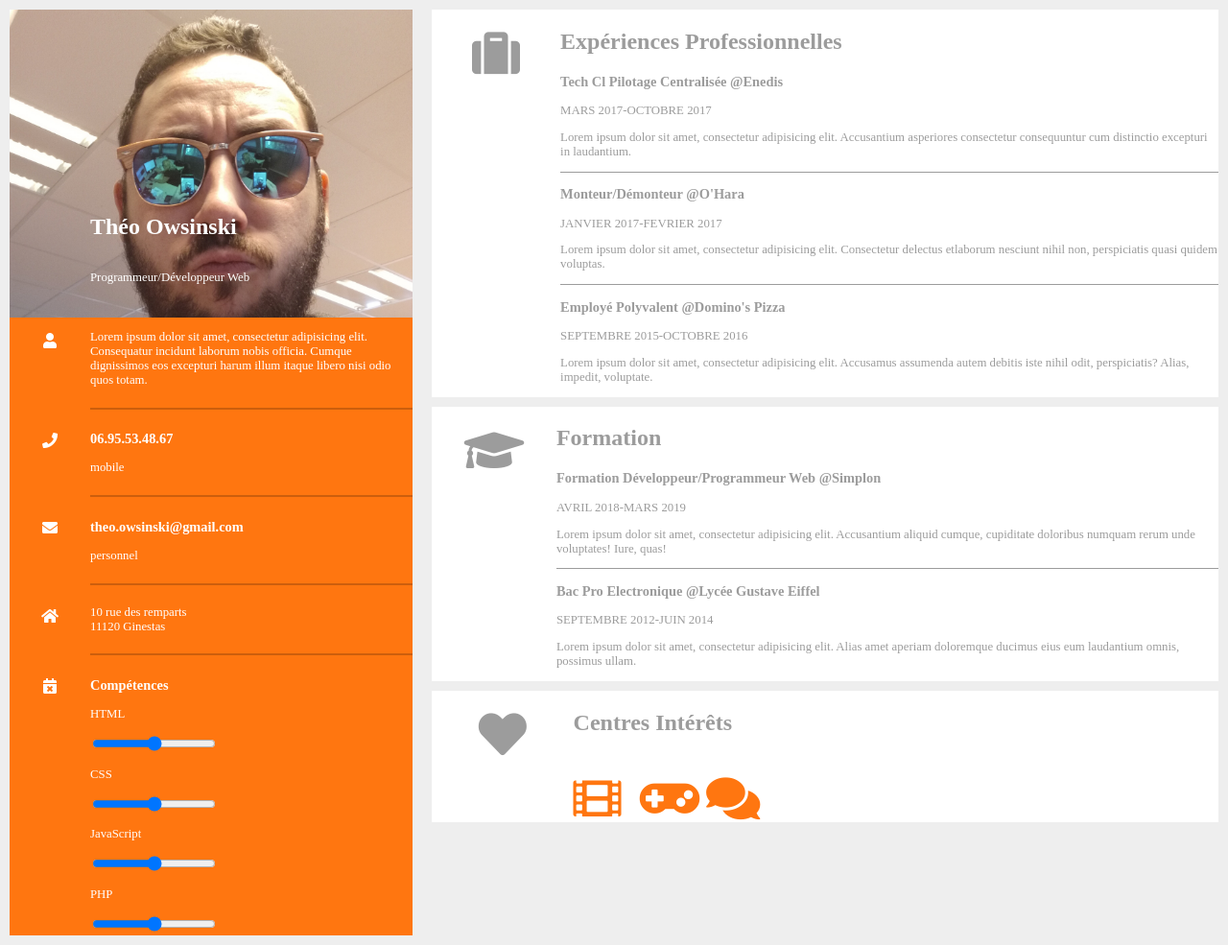
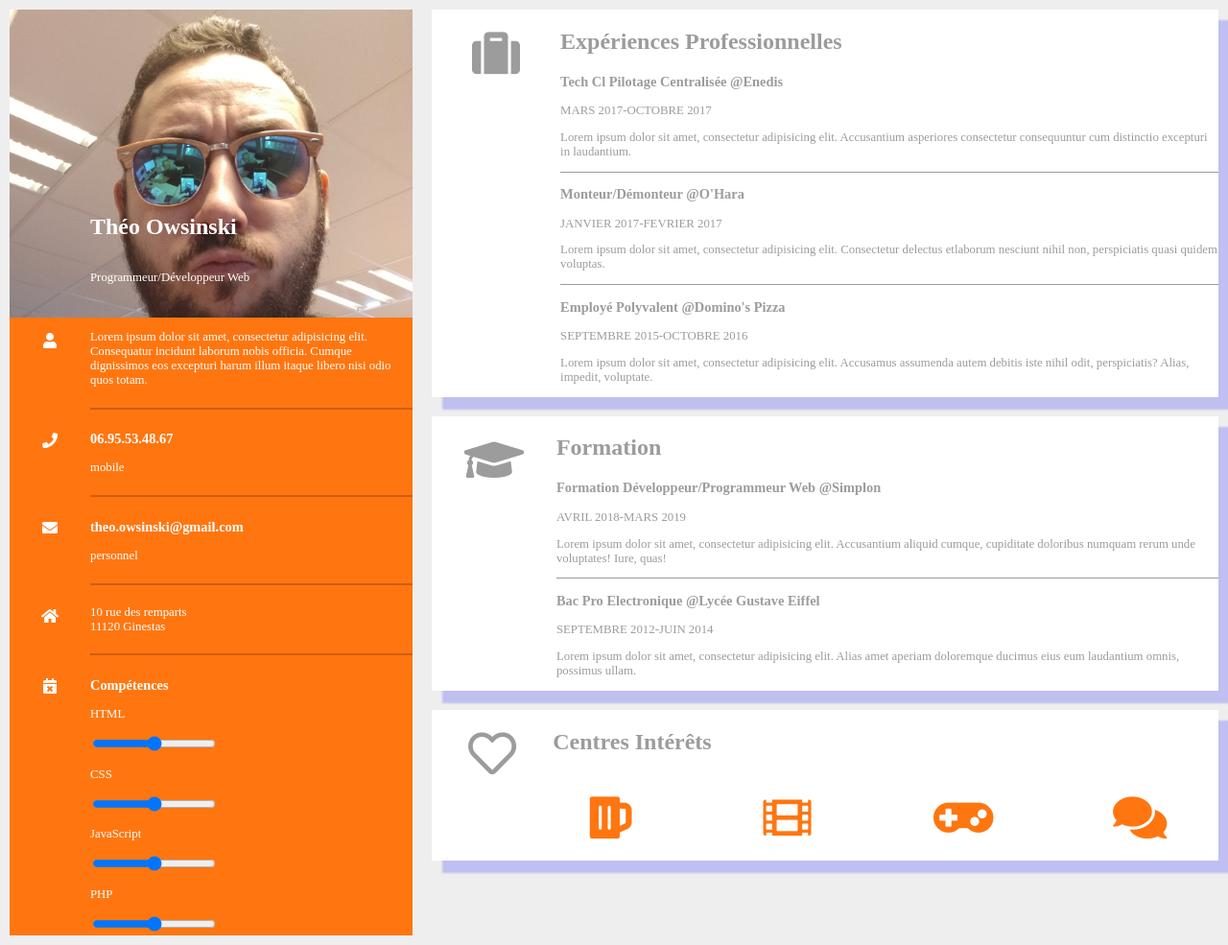
Before and after one commit to toot03/CV, a plain HTML site: page index.html in a window 1280 px wide. Shown: the whole page at 96% size. Drawn offline with Linux system fonts and the light colour scheme.

Commit message:
first commit

```diff
--- a/CSS/style.css
+++ b/CSS/style.css
@@ -81,6 +81,8 @@ main{
     background-color:white;
     margin:10px;
     display:flex;
+    margin-bottom:20px;
+    box-shadow: 12px 12px 2px 1px rgba(0, 0, 255, .2);
 }
 
 main .fas{
@@ -96,8 +98,20 @@ main hr{
     background-color:#9c9c9c;
 }
 
+main .far{
+    width:126.2px;
+    font-size:50px;
+    margin-top:20px;
+    text-align:center;
+}
+
+.interet{
+    width:82%;
+}
+
 .logo_interet{
     display:flex;
-    justify-content:space-between;
+    justify-content: space-between;
     color:#ff7610;
+    padding-bottom:20px;
 }
--- a/index.html
+++ b/index.html
@@ -124,10 +124,10 @@
                 <!--début section footer-->
 
             <footer class="section_main">
-                <i class="fas fa-heart"></i>
-                <div>
+                <i class="far fa-heart"></i>
+                <div class="interet">
                     <h2>Centres Intérêts</h2>
-                    <div class="logo_interet"
+                    <div class="logo_interet">
                         <i class="fas fa-beer"></i>
                         <i class="fas fa-film"></i>
                         <i class="fas fa-gamepad"></i>
```
